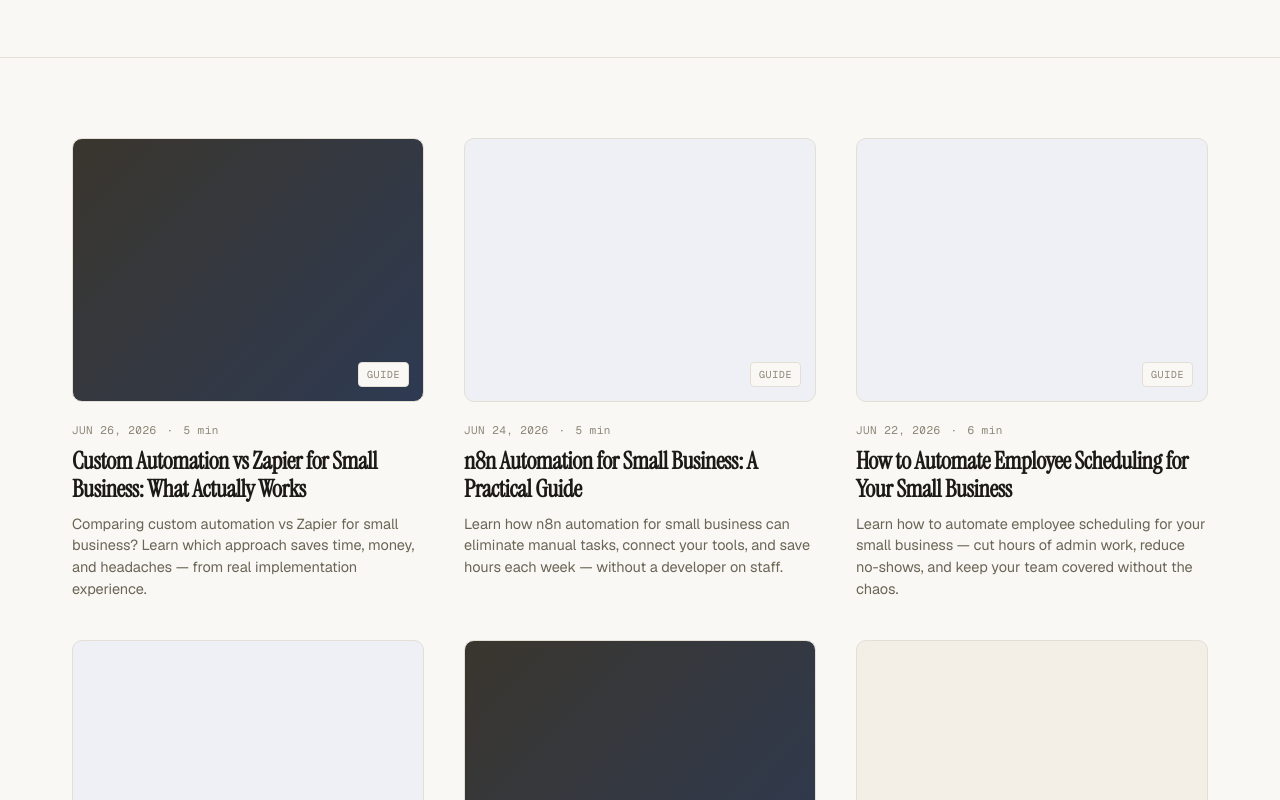
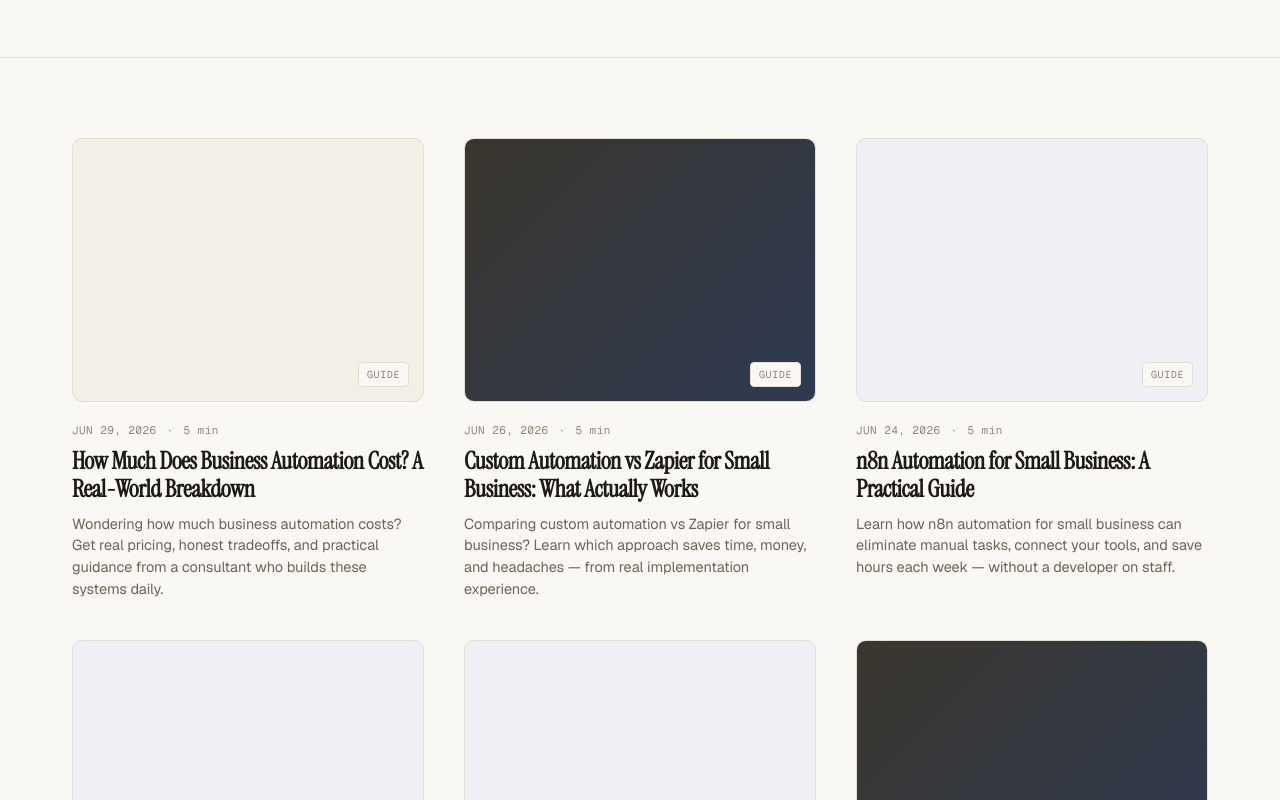
Before and after one commit to VictorAsooye/sola-website, a plain HTML site: page blog/index.html in a window 1280 px wide. Shown: the part 453-1253 px from the top of the page. Drawn offline with nearby package versions, Linux system fonts and the light colour scheme.

Commit message:
blog: update index with "How Much Does Business Automation Cost? A Real-World Breakdown"

```diff
--- a/blog/index.html
+++ b/blog/index.html
@@ -317,6 +317,12 @@
   <div class="container">
     <div class="posts-grid">
 <!-- POSTS_START -->
+      <a href="/blog/posts/how-much-does-business-automation-cost-a-real-world-breakdown.html" class="post-card">
+        <div class="post-cover"><span class="cover-label">Guide</span></div>
+        <div class="post-meta"><span>JUN 29, 2026</span><span>·</span><span>5 min</span></div>
+        <h2 class="post-title">How Much Does Business Automation Cost? A Real-World Breakdown</h2>
+        <p class="post-excerpt">Wondering how much business automation costs? Get real pricing, honest tradeoffs, and practical guidance from a consultant who builds these systems daily.</p>
+      </a>
       <a href="/blog/posts/custom-automation-vs-zapier-for-small-business-what-actually-works.html" class="post-card">
         <div class="post-cover post-cover-dark"><span class="cover-label">Guide</span></div>
         <div class="post-meta"><span>JUN 26, 2026</span><span>·</span><span>5 min</span></div>
```
